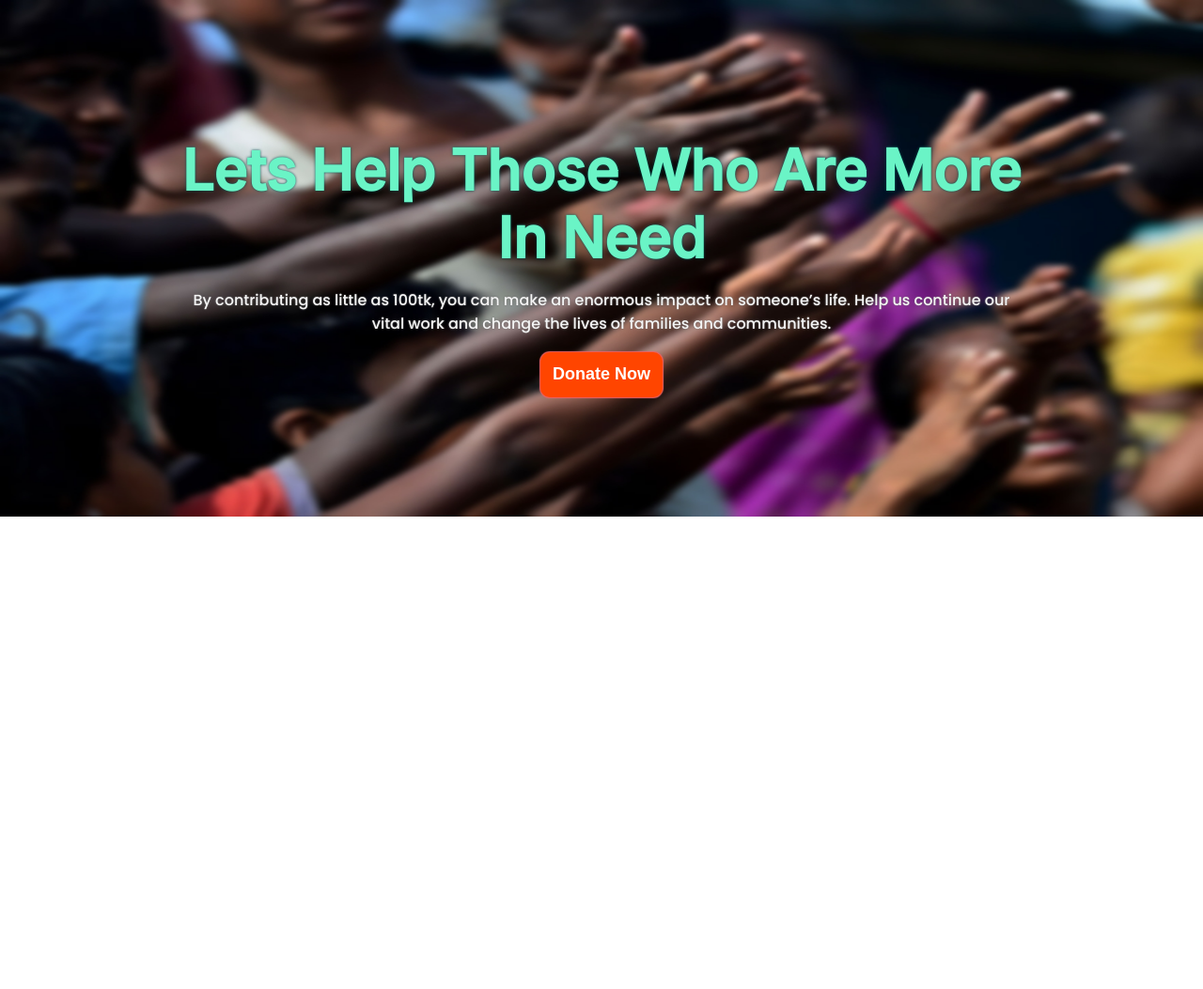
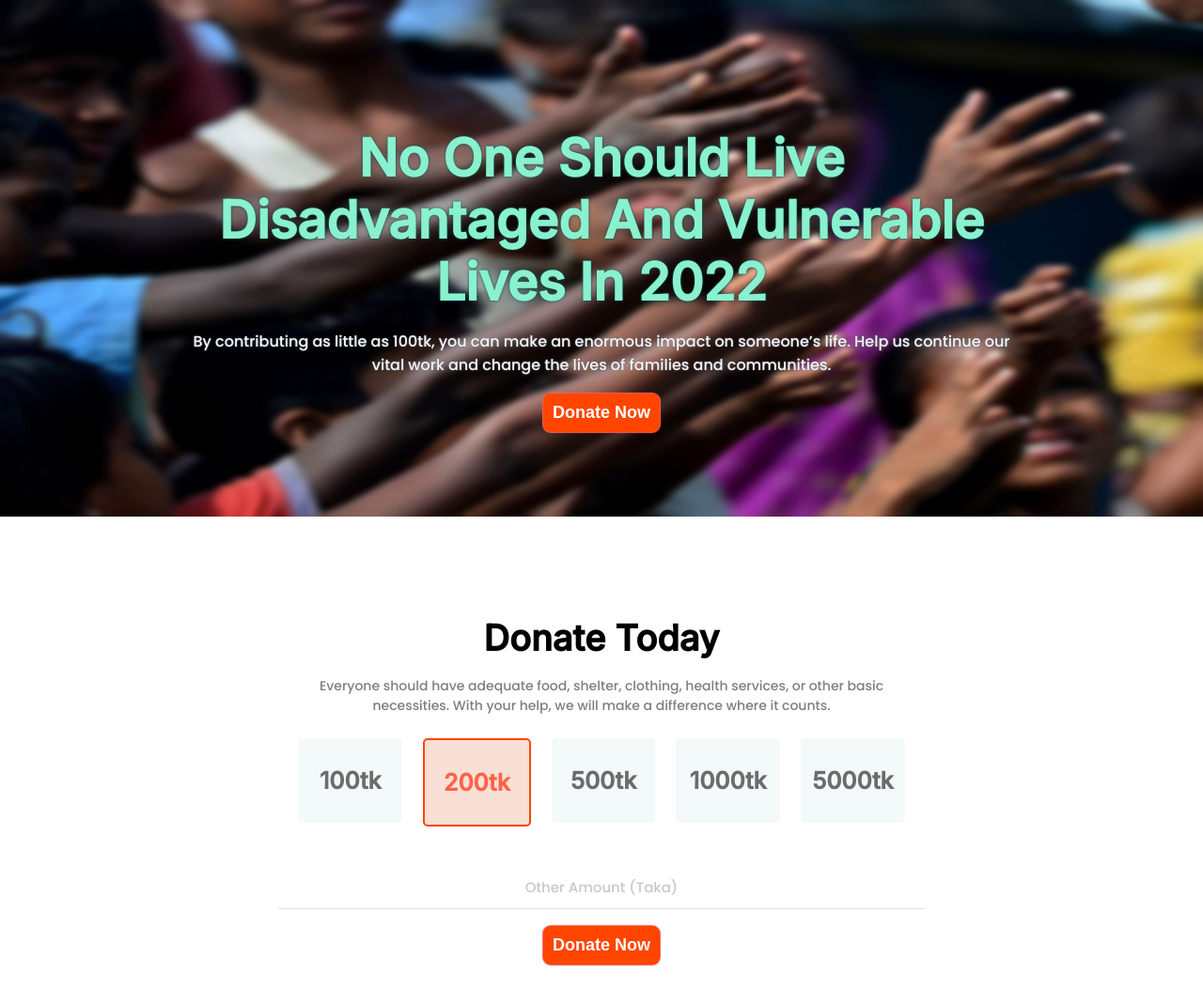
Before and after one commit to k-m-rahman/donate-today, a plain HTML site: page index.html in a window 1280 px wide. Shown: the whole page at 94% size. Before the commit the page ends 800 px from the top, so only its background shows below. Drawn offline with Linux system fonts and the light colour scheme.

Commit message:
donate today section added

```diff
--- a/index.html
+++ b/index.html
@@ -19,11 +19,11 @@
 </head>
 
 <body>
+
+    <!-- Header section started -->
     <header>
-
-
         <div class="top-section">
-            <h1>Lets Help Those Who Are More In Need</h1>
+            <h1>No One Should Live Disadvantaged And Vulnerable Lives In 2022</h1>
             <br>
             <p>By contributing as little as 100tk, you can make an enormous impact on someone’s life. Help us continue
                 our vital work and change the lives of families and communities.</p>
@@ -32,6 +32,50 @@
         </div>
     </header>
 
+    <!-- Header section ended -->
+
+    <!-- main section started -->
+
+    <main>
+        <!-- donate today section started -->
+        <section class="donate-today">
+            <h2>Donate Today</h2>
+            <br>
+            <p>Everyone should have adequate food, shelter, clothing, health services, or other basic necessities. With
+                your help, we will make a difference where it counts.</p>
+
+            <div id="tk-amount">
+                <div class="tk-amount-style common-tk-color">
+                    <h3>100tk</h3>
+                </div>
+                <div id="tk-200-color" class="tk-amount-style">
+                    <h3>200tk</h3>
+                </div>
+                <div class="tk-amount-style common-tk-color">
+                    <h3>500tk</h3>
+                </div>
+                <div class="tk-amount-style common-tk-color">
+                    <h3>1000tk</h3>
+                </div>
+                <div class="tk-amount-style common-tk-color">
+                    <h3>5000tk</h3>
+                </div>
+            </div>
+
+            <br>
+            <input type="text" placeholder="Other Amount (Taka)" id="input">
+            <br>
+            <button class="button-style">Donate Now</button>
+
+        </section>
+
+        <!-- donate today section ended -->
+    </main>
+
+    <footer>
+
+    </footer>
+
 </body>
 
 </html>
--- a/style.css
+++ b/style.css
@@ -1,24 +1,55 @@
+/* universal things  */
 * {
     margin: 0%;
     padding: 0%;
+}
 
+h1,
+h2,
+h3,
+h4,
+h5,
+h6 {
+    font-family: 'Inter', sans-serif;
 }
 
 h1 {
-    font-family: 'Inter', sans-serif;
-    font-size: 60px;
+    font-size: 55px;
+}
+
+h2 {
+    font-size: 38px;
+}
+
+h3 {
+    font-size: 25px;
 }
 
 p {
     font-family: 'Poppins', sans-serif;
+    color: rgb(128, 125, 125);
 }
+
+.button-style {
+    background-color: orangered;
+    border: none;
+    padding: 10px;
+    border-radius: 8px;
+    color: white;
+    font-size: 18px;
+    font-weight: 700;
+    box-shadow: 0 0 1px 1px rgb(237, 98, 98);
+}
+
+
+/* Header section started */
 
 header {
     height: 550px;
     background-image: url("images/donation13.jpg");
     background-repeat: no-repeat;
     background-size: 100% 100%;
-    margin-bottom: 200px;
+    margin-bottom: 80px;
     display: flex;
     justify-content: center;
     align-items: center;
@@ -30,27 +61,84 @@ header {
     width: 70%;
     height: 60%;
     text-align: center;
-    margin-top: 70px;
+    margin-top: 50px;
 
 }
 
 .top-section p {
     text-shadow: 0 0 2px rgb(112, 111, 111);
     font-size: 16px;
+    color: aliceblue;
 }
 
 .top-section h1 {
-    color: rgb(106, 244, 198);
+    color: rgb(137, 241, 206);
     text-shadow: 0 0 3px rgb(2, 82, 82);
 }
 
-.button-style {
-    background-color: orangered;
+/* header section ended */
+
+
+/* donate today section started */
+
+.donate-today {
+    padding: 2%;
+    text-align: center;
+    display: flex;
+    flex-direction: column;
+    justify-content: center;
+    align-items: center;
+}
+
+.donate-today p {
+    width: 50%;
+    font-size: 14px;
+}
+
+#tk-amount {
+    display: flex;
+    flex-direction: row;
+    justify-content: center;
+    padding: 2%;
+    width: 60%;
+    color: rgb(109, 108, 108);
+}
+
+.tk-amount-style {
+    padding: 2%;
+    margin-left: 1.5%;
+    margin-right: 1.5%;
+    border-radius: 5px;
+    width: 11%;
+    height: 60px;
+    display: flex;
+    align-items: center;
+    justify-content: center;
+
+}
+
+.common-tk-color {
+    background-color: rgb(244, 249, 250);
+}
+
+#tk-200-color {
+    border: 2px solid orangered;
+    background-color: #f9e0d6;
+    color: tomato;
+}
+
+#input {
     border: none;
-    padding: 1.5%;
-    border-radius: 10px;
-    color: white;
-    font-size: 18px;
-    font-weight: 700;
-    box-shadow: 0 0 1px 1px rgb(237, 98, 98);
+    border-bottom: 1.5px solid #E3E3E3;
+    text-align: center;
+    width: 56%;
+    font-size: 15px;
+    line-height: 3;
+    font-family: 'Poppins', sans-serif;
 }
+
+#input::placeholder {
+    color: #cac7c7;
+}
+
+/* donate today section ended */
```
